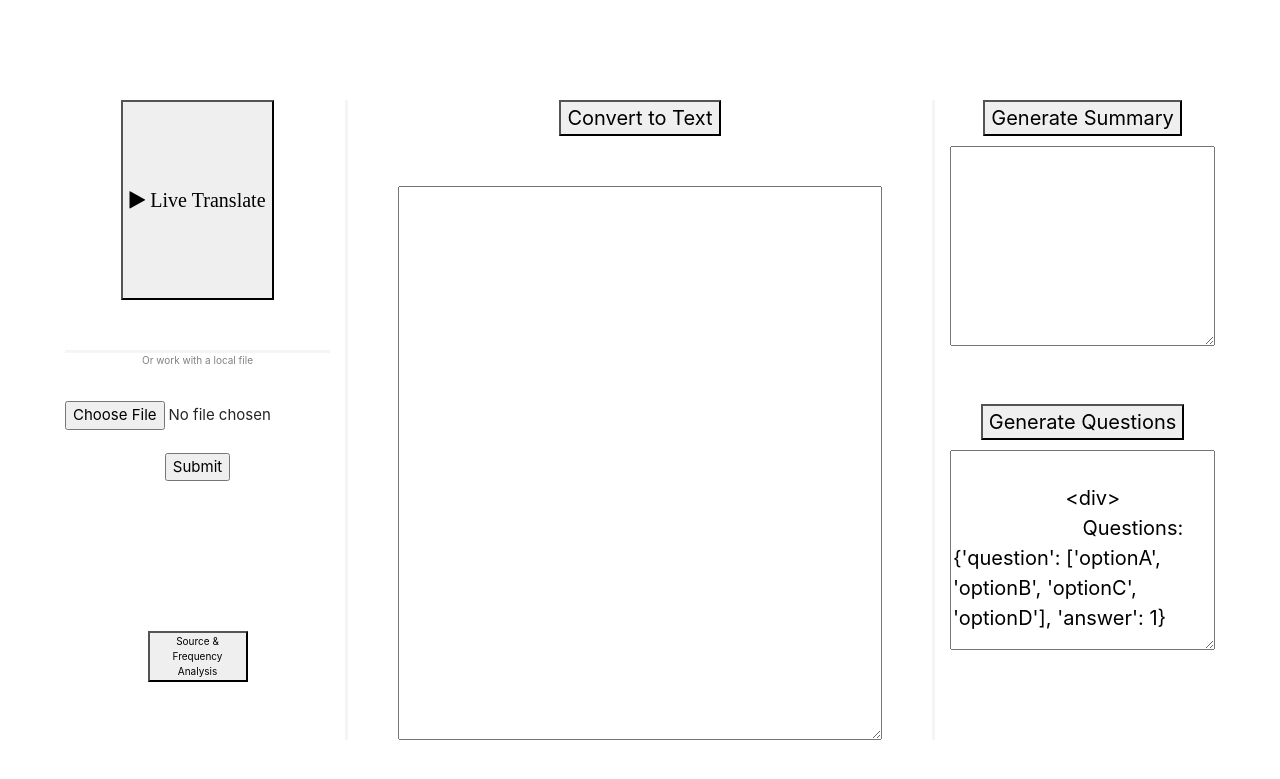
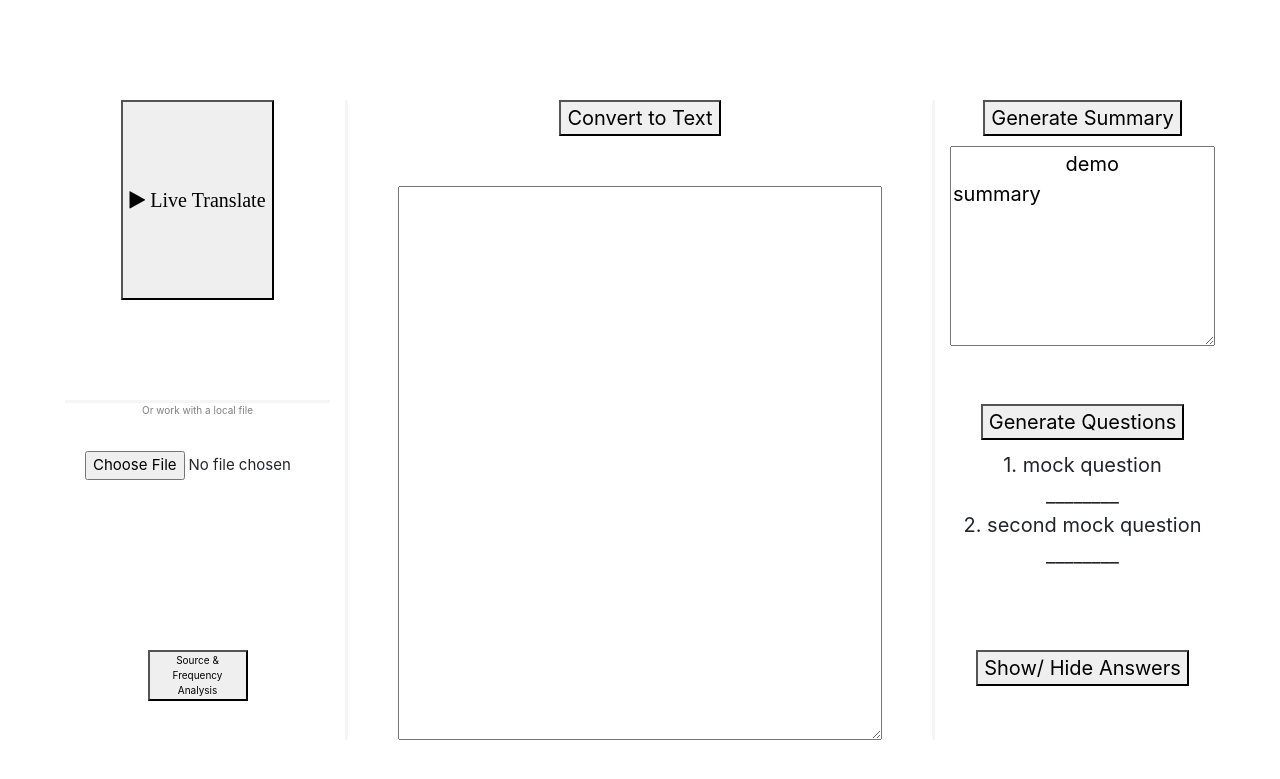
Before and after one commit to Mankeerat/EduFormer, a Flask app: page /questions in a window 1280 px wide. Shown: the top 779 px of the page. Run offline with Flask 2, Linux system fonts and the light colour scheme; some libraries are stand-ins or nearby versions.

Commit message:
buttons now working with mock data

```diff
--- a/app.py
+++ b/app.py
@@ -6,10 +6,18 @@ from utils.translater import generate_transcript
 app = Flask(__name__)
 
 record = False
-text = ""
+transcript = ""
+questions = []
+summary = ""
 
 @app.route('/')
 def index():
+    global transcript
+    global questions
+    global summary
+    transcript = ""
+    questions = []
+    summary = ""
     return render_template('index.html')
 
 
@@ -31,27 +39,33 @@ def ananlyze():
 @app.route('/transcript', methods=['GET','POST'])
 def translate():
     # if request.method == "POST":
+    global transcript
     transcript = generate_transcript(
         # audio
     )
-    return render_template('index.html', transcript=transcript)
+    return render()
 
 @app.route('/questions', methods=['GET','POST'])
 def generateQuestions():
     # if request.method == "POST":
+    global questions
     questions = generate_questions(
         # text
     )
-    return render_template('index.html', question=questions)
+    return render()
 
 
 @app.route('/summary', methods=['GET','POST'])
 def summarize():
     # if request.method == "POST":
+    global summary
     summary = generate_summary(
         # text
     )
-    return render_template('index.html', summary = summary)
+    return render()
+
+def render():
+    return render_template('index.html', transcript=transcript, summary = summary, questions=questions)
 
 if __name__ == '__main__':
     app.debug = True
--- a/static/styles.css
+++ b/static/styles.css
@@ -36,3 +36,7 @@
     flex-direction:column;
     justify-content: space-around; */
 }
+
+.hidden {
+    display: none;
+}
--- a/templates/index.html
+++ b/templates/index.html
@@ -12,7 +12,7 @@
 <body>
     <div id="container" class="row">
         <div class="col-lg-3 leftpanel">
-            <form method="POST" action="/record" style="margin-bottom:50px">
+            <form method="POST" action="/record" style="margin-bottom:100px">
                 <button id="liveBtn" type="submit" style="height: 200px" class="fa fa-play">
                     Live Translate
                 </button>
@@ -22,8 +22,8 @@
                 Or work with a local file
             </div>
             <form action="/record" style="margin-bottom: 150px;">
-                <input type="file" accept="audio/*" style="font-size: 15px; margin-bottom: 20px; ">
-                <input type="submit" style="font-size: 15px;">
+                <input type="file" accept="audio/*" style="font-size: 15px; margin-left: 20px; margin-bottom: 20px; ">
+                <!-- <input type="submit" style="font-size: 15px;"> -->
             </form>
 
             <form action="/analysis">
@@ -67,30 +67,35 @@
                     </button>
                 </form>
 
-                <textarea style="width: 100%; height:200px" readonly>
-                    {% for q in question %}
-                    <div>
-                       Questions: {{q}}
-                       {% for o in q.options %}
-                       <div> {{o}} </div>
-                        {% endfor %}
-                    </div>
+                <div style="width: 100%; height:200px">
+                    {% for q in questions %}
+                       {{ loop.index }}. {{ q[0] }}
+                       <div class="answers"> ________ </div>
+                       <div class="answers hidden"> {{ q[1] }} </div>
                     {% endfor %}
-                </textarea>
+                </div>
+                <button id="answerBtn">Show/ Hide Answers</button>
             </div>
         </div>
     </div>
 </body>
 
 <script>
-    var playPause = document.getElementById('liveBtn');
-    playPause.onclick= function(){
-        playPause.classList.toggle('fa-play');
-        playPause.classList.toggle('fa-pause');
+    var playPauseBtn = document.getElementById('liveBtn');
+    playPauseBtn.onclick= function(){
+        playPauseBtn.classList.toggle('fa-play');
+        playPauseBtn.classList.toggle('fa-pause');
+        alert("Beamformering not implemented yet, as 3+ microphones are required");
         return false;
     }
 
-
+    var answerBtn = document.getElementById('answerBtn');
+    answerBtn.onclick = function(){
+        var answers = document.getElementsByClassName("answers");
+        Array.from(answers).forEach((ans) => {
+            ans.classList.toggle('hidden');
+        });
+        return false;
+    }
 </script>
-
 </html>
--- a/utils/MCQ.py
+++ b/utils/MCQ.py
@@ -3,8 +3,8 @@
 def generate_questions(
     # text
     ):
-    questions = [{
-        "question": ["optionA","optionB","optionC","optionD"],
-        "answer": 1
-    }]
+    questions = [
+        ["mock question", "mock answer"],
+        ["second mock question", "second mock answer"]
+    ]
     return questions
```
